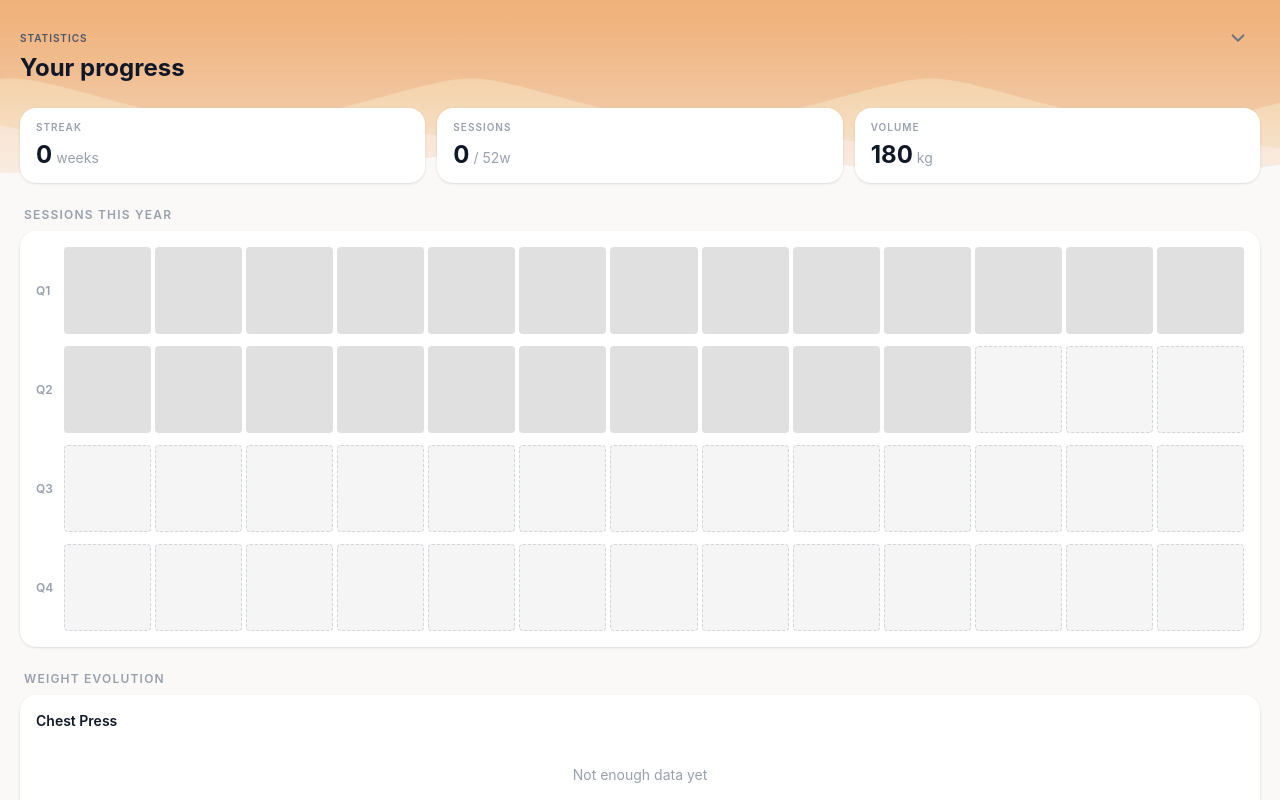
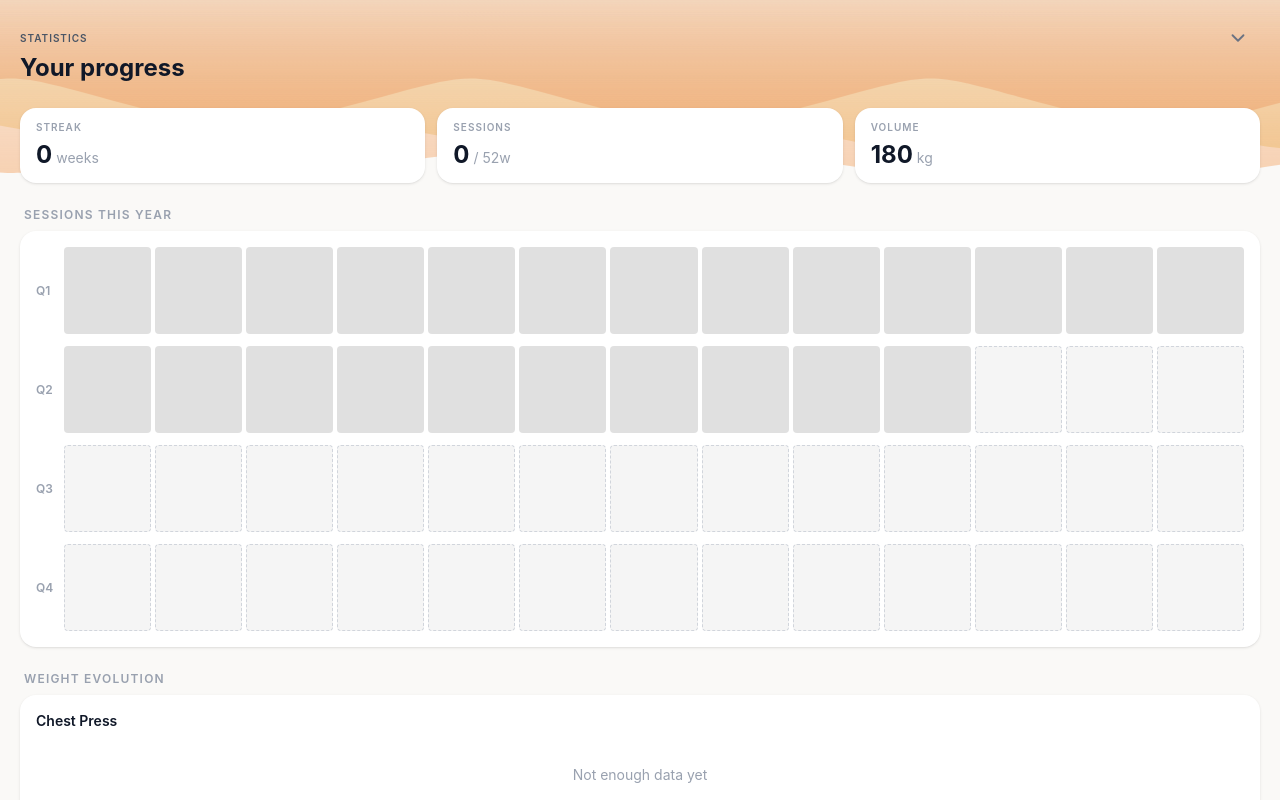
Before and after one commit to JulianBvW/GymDeck, a Vue app: page /stats in a window 1280 px wide. Built offline with nearby package versions, Linux system fonts and the light colour scheme.

Commit message:
feat: phase 7 polish wave consistency

```diff
--- a/src/components/WaveBackground.vue
+++ b/src/components/WaveBackground.vue
@@ -73,16 +73,16 @@ const paths = computed(() =>
     <svg width="100%" height="100%" style="display: block; overflow: hidden">
       <defs>
         <linearGradient :id="`wg${uid}-0`" x1="0" y1="0" x2="0" y2="1">
-          <stop offset="0%" :stop-color="COLORS[0]" stop-opacity="0.45" />
-          <stop offset="100%" :stop-color="COLORS[0]" stop-opacity="0.15" />
+          <stop offset="0%" :stop-color="COLORS[0]" :stop-opacity="props.flip ? 0.15 : 0.45" />
+          <stop offset="100%" :stop-color="COLORS[0]" :stop-opacity="props.flip ? 0.45 : 0.15" />
         </linearGradient>
         <linearGradient :id="`wg${uid}-1`" x1="0" y1="0" x2="0" y2="1">
-          <stop offset="0%" :stop-color="COLORS[1]" stop-opacity="0.45" />
-          <stop offset="100%" :stop-color="COLORS[1]" stop-opacity="0.15" />
+          <stop offset="0%" :stop-color="COLORS[1]" :stop-opacity="props.flip ? 0.15 : 0.45" />
+          <stop offset="100%" :stop-color="COLORS[1]" :stop-opacity="props.flip ? 0.45 : 0.15" />
         </linearGradient>
         <linearGradient :id="`wg${uid}-2`" x1="0" y1="0" x2="0" y2="1">
-          <stop offset="0%" :stop-color="COLORS[2]" stop-opacity="0.45" />
-          <stop offset="100%" :stop-color="COLORS[2]" stop-opacity="0.15" />
+          <stop offset="0%" :stop-color="COLORS[2]" :stop-opacity="props.flip ? 0.15 : 0.45" />
+          <stop offset="100%" :stop-color="COLORS[2]" :stop-opacity="props.flip ? 0.45 : 0.15" />
         </linearGradient>
       </defs>
 
```
